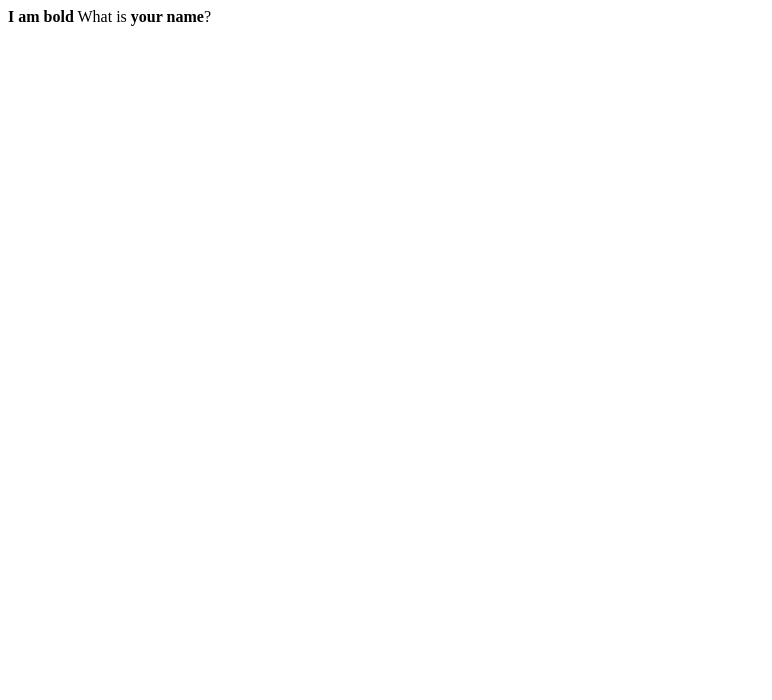
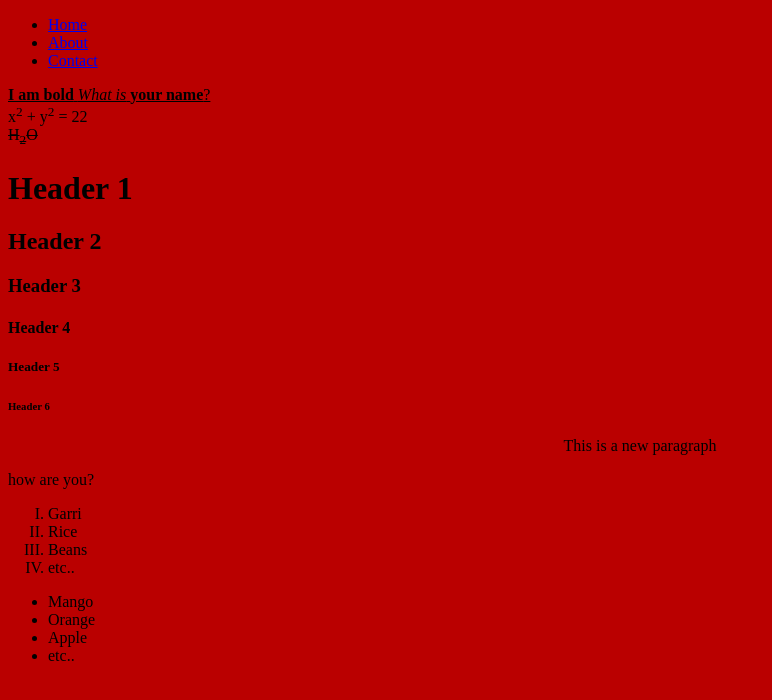
Before and after one commit to atandaalfanla-alt/learncenter, a plain HTML site: page index.html in a window 1280 px wide. Shown: the whole page, without its empty margins (0-772 px from the left). Drawn offline with Linux system fonts and the light colour scheme.

Commit message:
eight commit

```diff
--- a/index.html
+++ b/index.html
@@ -2,11 +2,38 @@
 <html lang="en">
 <head>
     <meta charset="UTF-8">
-    <meta http-equiv="X-UA-Compatible" content="IE=edge">
     <meta name="viewport" content="width=device-width, initial-scale=1.0">
-    <title>My first basic website</title>
+    <title>My first Basic Website</title>
 </head>
-<body>
-    <b>I am bold</b> What is <b>your name</b>?
+<body bgcolor="baby pink">
+    <ul>
+        <li><a href="index.html">Home</a></li>
+        <li><a href="aboutus.html">About</a></li>
+        <li><a href="contact.html">Contact</a></li>
+    </ul>
+    <u><b>I am bold</b> <em>What is</em> <b>your name</b>?</u><br>
+    x<sup>2</sup> + y<sup>2</sup> = 22<br>
+    <del>H<sub>2</sub>O</del>
+    <h1>Header 1</h1>
+    <h2>Header 2</h2>
+    <h3>Header 3</h3>
+    <h4>Header 4</h4>
+    <h5>Header 5</h5>
+    <h6>Header 6</h6>
+
+    <p align="center">This is a new paragraph</p> how are you?
+    <ol type="I">
+        <li>Garri</li>
+        <li>Rice</li>
+        <li>Beans</li>
+        <li>etc..</li>
+    </ol>
+     <ul>
+        <li>Mango</li>
+        <li>Orange</li>
+        <li>Apple</li>
+        <li>etc..</li>
+     </ul>
+
 </body>
 </html>
```
Also changed, not shown: aboutus.html (added, +31 -0 lines), contact.html (added, +31 -0 lines), dex.html (added, +16 -0 lines), IMAGES/image 1.jpg (added), IMAGES/image 2.jpg (added), IMAGES/image 3.jpg (added), IMAGES/image4.jpg (added).
